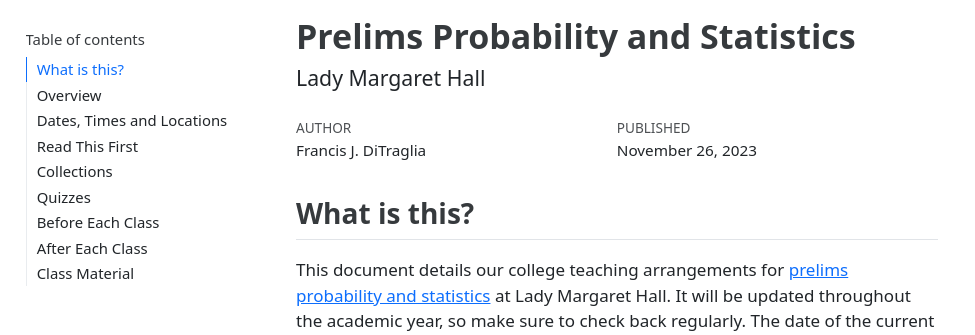
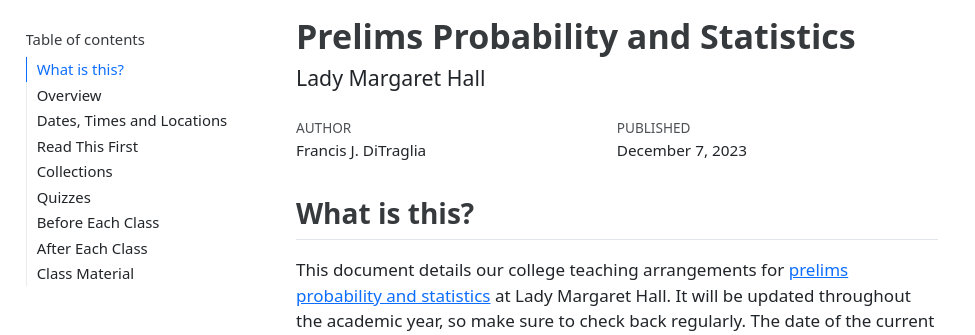
Before and after one commit to fditraglia/fditraglia.github.io, a Jekyll site: the page prelims-prob-stats.html, which Jekyll copies as it is, in a window 1280 px wide and 900 px high. Shown: the top 335 px of the window, without its empty margins (0-975 px from the left). Built offline with Jekyll 4.4.1, drawn with Linux system fonts in a browser that asks for light colours; some of the changed text lies outside the part shown.

Commit message:
fix typo in review question

```diff
--- a/prelims-prob-stats.html
+++ b/prelims-prob-stats.html
@@ -7,7 +7,7 @@
 <meta name="viewport" content="width=device-width, initial-scale=1.0, user-scalable=yes">
 
 <meta name="author" content="Francis J. DiTraglia">
-<meta name="dcterms.date" content="2023-11-26">
+<meta name="dcterms.date" content="2023-12-07">
 
 <title>Prelims Probability and Statistics</title>
 <style>
@@ -3124,7 +3124,7 @@
     <div>
     <div class="quarto-title-meta-heading">Published</div>
     <div class="quarto-title-meta-contents">
-      <p class="date">November 26, 2023</p>
+      <p class="date">December 7, 2023</p>
     </div>
   </div>
 
@@ -3498,7 +3498,7 @@
 </ol></li>
 <li>Let <span class="math inline">\(X\)</span> be a discrete random variable that is equally likely to take on the values <span class="math inline">\(2\)</span> and <span class="math inline">\(4\)</span> and never takes on any other values. Prove or disprove the following claims, either by using a property of expected value that you have learned, or by direct calculation:
 <ol type="a">
-<li><span class="math inline">\(E(X+1)= E(X) + 10\)</span></li>
+<li><span class="math inline">\(E(X+10)= E(X) + 10\)</span></li>
 <li><span class="math inline">\(E(X/10) = E(X)/10\)</span></li>
 <li><span class="math inline">\(E(10/X)=10/E(X)\)</span></li>
 <li><span class="math inline">\(E(X^2) = [E(X)]^2\)</span></li>
```
